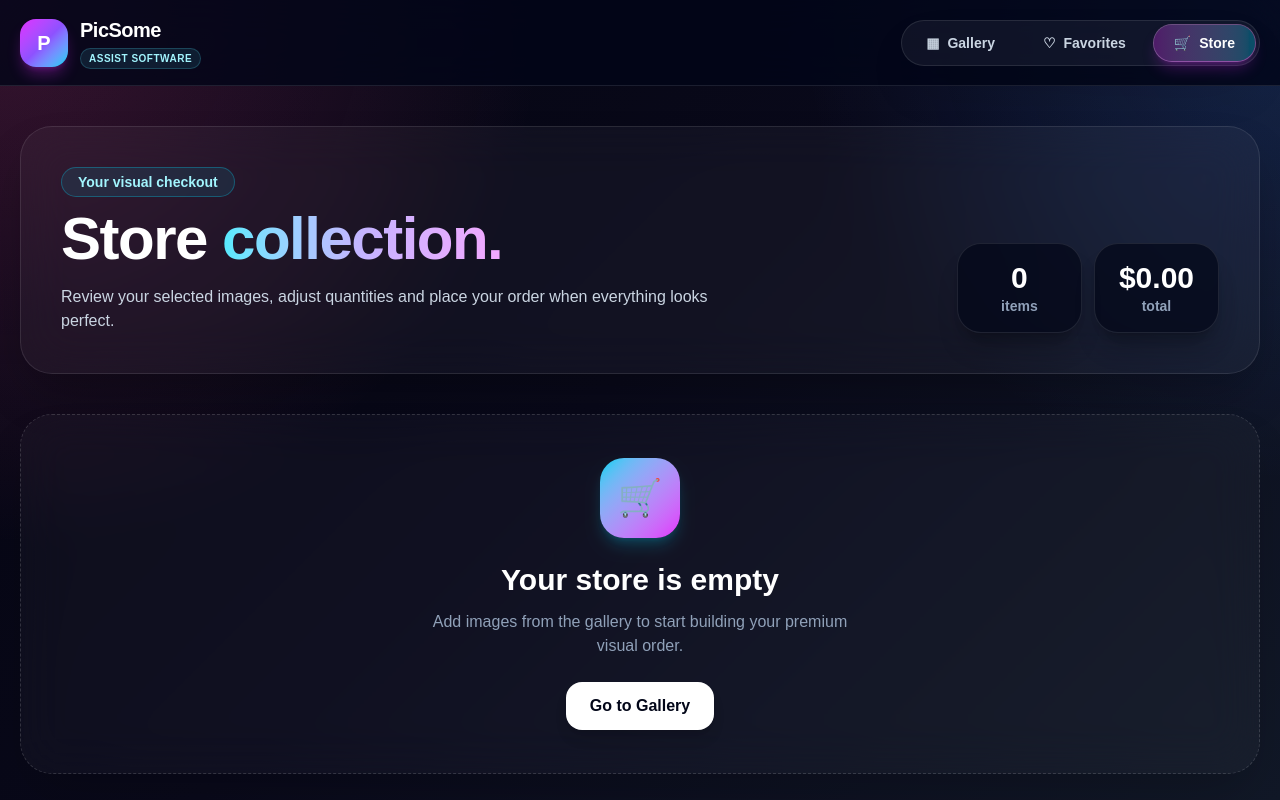
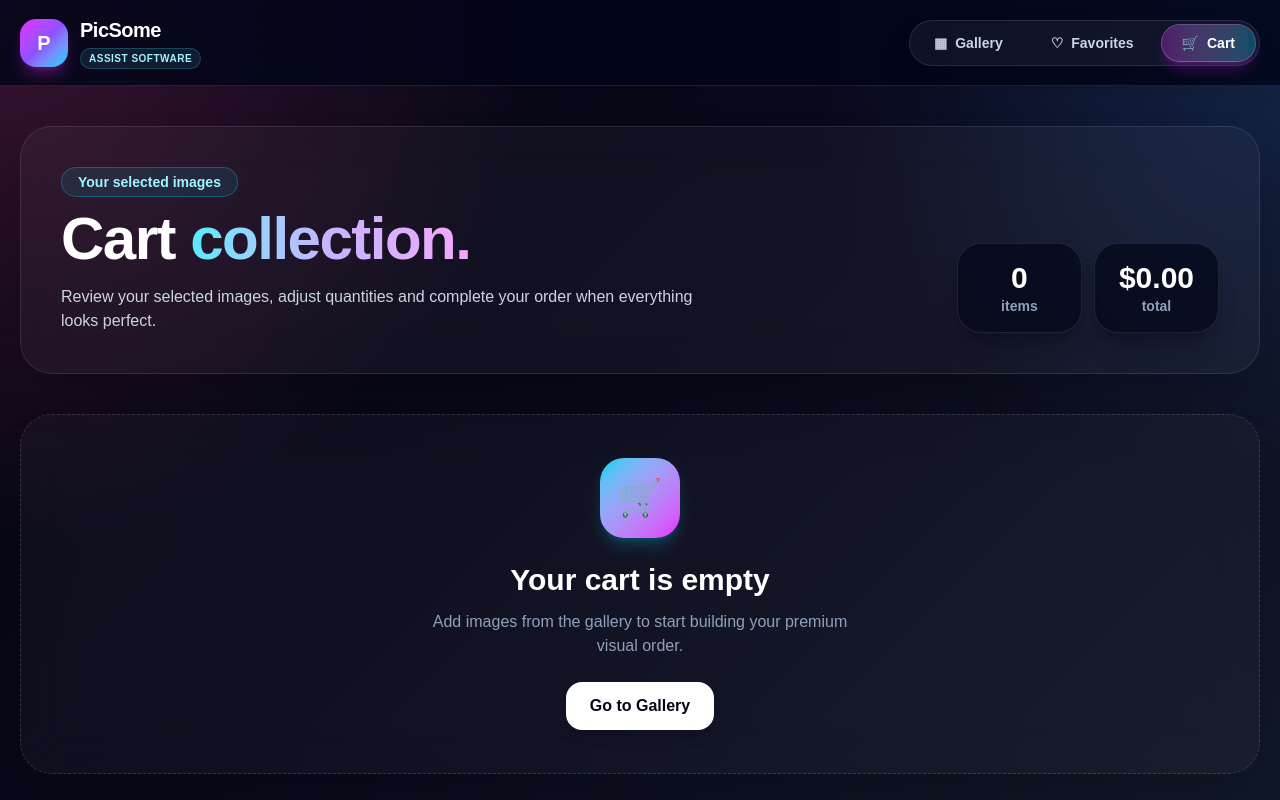
Before and after one commit to cirdei-alin/picsome-app, a Next.js app: page /store in a window 1280 px wide. Shown: the top 800 px of the page. Built offline with nearby package versions, Linux system fonts and the light colour scheme.

Commit message:
Rename store labels to cart in user interface

```diff
--- a/src/app/store/page.tsx
+++ b/src/app/store/page.tsx
@@ -44,21 +44,21 @@ export default function StorePage() {
     <main className="mx-auto w-full max-w-7xl flex-1 px-5 py-10">
       <section className="mb-10 rounded-[2rem] border border-white/10 bg-white/[0.04] p-6 shadow-2xl shadow-black/30 backdrop-blur-xl md:p-10">
         <p className="mb-3 inline-flex rounded-full border border-cyan-400/30 bg-cyan-400/10 px-4 py-1 text-sm font-bold text-cyan-200">
-          Your visual checkout
+          Your selected images
         </p>
 
         <div className="flex flex-col justify-between gap-5 md:flex-row md:items-end">
           <div>
             <h1 className="text-4xl font-black tracking-tight text-white md:text-6xl">
-              Store{" "}
+              Cart{" "}
               <span className="bg-gradient-to-r from-cyan-300 via-violet-300 to-fuchsia-300 bg-clip-text text-transparent">
                 collection.
               </span>
             </h1>
 
             <p className="mt-4 max-w-2xl text-slate-300">
-              Review your selected images, adjust quantities and place your
-              order when everything looks perfect.
+              Review your selected images, adjust quantities and complete
+              your order when everything looks perfect.
             </p>
           </div>
 
@@ -82,7 +82,7 @@ export default function StorePage() {
         <div className="mb-6 rounded-3xl border border-emerald-300/20 bg-emerald-400/10 px-6 py-5 text-emerald-100 shadow-xl shadow-emerald-950/20">
           <p className="font-black">Thank you for your order!</p>
           <p className="mt-1 text-sm text-emerald-200/80">
-            Your store was cleared and the order was placed successfully.
+            Your cart was cleared and the order was placed successfully.
           </p>
         </div>
       )}
@@ -95,7 +95,7 @@ export default function StorePage() {
             </div>
 
             <h2 className="text-3xl font-black text-white">
-              Your store is empty
+              Your cart is empty
             </h2>
 
             <p className="mt-3 text-slate-400">
--- a/src/components/Navbar.tsx
+++ b/src/components/Navbar.tsx
@@ -16,7 +16,7 @@ const links = [
   },
   {
     href: "/store",
-    label: "Store",
+    label: "Cart",
     icon: "🛒",
   },
 ];
--- a/src/features/products/components/FavoriteImageCard.tsx
+++ b/src/features/products/components/FavoriteImageCard.tsx
@@ -44,13 +44,13 @@ export function FavoriteImageCard({
             className="group/btn flex items-center justify-center gap-2 rounded-2xl bg-gradient-to-r from-fuchsia-500 to-cyan-400 px-4 py-3 text-sm font-black text-white shadow-lg shadow-fuchsia-500/20 transition hover:scale-[1.03]"
             onClick={() => {
               onAddToStore(image);
-              toast.success("Added to Store");
+              toast.success("Added to Cart");
             }}
           >
             <span className="text-lg transition group-hover/btn:scale-125">
               🛒
             </span>
-            Add to Store
+            Add to Cart
           </button>
 
           <button
--- a/src/features/products/components/ImageCard.tsx
+++ b/src/features/products/components/ImageCard.tsx
@@ -57,13 +57,13 @@ export function ImageCard({
             className="group/btn flex items-center justify-center gap-2 rounded-2xl bg-gradient-to-r from-fuchsia-500 to-cyan-400 px-4 py-3 text-sm font-black text-white shadow-lg shadow-fuchsia-500/20 transition hover:scale-[1.03]"
             onClick={() => {
               onAddToStore(image);
-              toast.success("Added to Store");
+              toast.success("Added to Cart");
             }}
           >
             <span className="text-lg transition group-hover/btn:scale-125">
               🛒
             </span>
-            Add to Store
+            Add to Cart
           </button>
         </div>
       </div>
--- a/src/features/products/components/StoreImageCard.tsx
+++ b/src/features/products/components/StoreImageCard.tsx
@@ -86,13 +86,13 @@ export function StoreImageCard({
           className="group/btn flex w-full items-center justify-center gap-2 rounded-2xl border border-white/10 px-4 py-3 text-sm font-bold text-slate-300 transition hover:border-red-300/40 hover:bg-red-500/10 hover:text-red-100"
           onClick={() => {
             onRemove(image.id);
-            toast.success("Removed from Store");
+            toast.success("Removed from Cart");
           }}
         >
           <span className="text-lg transition group-hover/btn:scale-125">
             ×
           </span>
-          Remove from Store
+          Remove from Cart
         </button>
       </div>
     </article>
```
